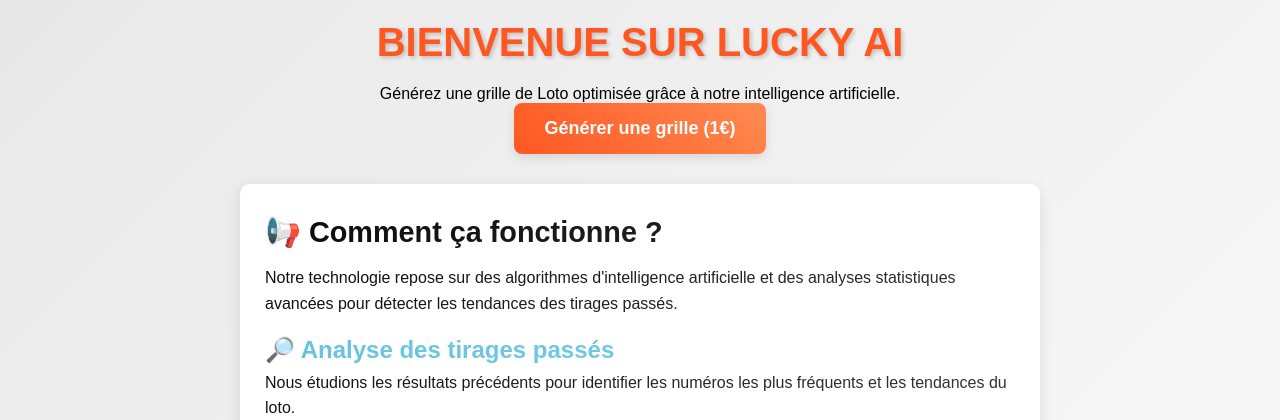
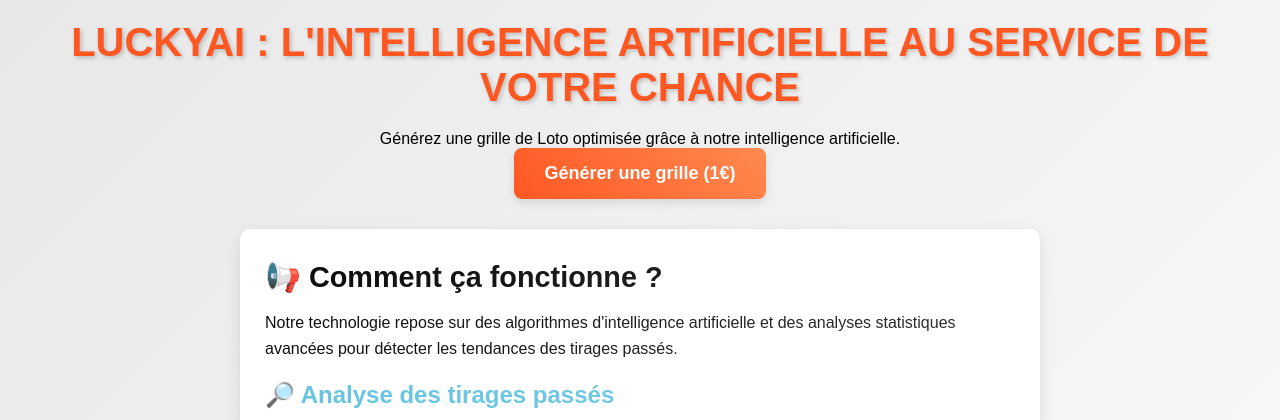
Before and after one commit to changetheworld06/luckyai, a Flask app: page / in a window 1280 px wide. Shown: the top 420 px of the page. Run offline with Flask 3, Linux system fonts and the light colour scheme; parts of the project's set-up code (start-up, migrations or seed data) failed here and were passed over.

Commit message:
Mise à jour du SEO et correction des liens

```diff
--- a/templates/index.html
+++ b/templates/index.html
@@ -16,10 +16,14 @@
         <meta name="twitter:title" content="LuckyAI - Boostez vos chances au Loto avec l'IA">
         <meta name="twitter:description" content="LuckyAI analyse les anciens tirages du Loto et génère des numéros optimisés grâce à l'intelligence artificielle.">
         <meta name="twitter:image" content="https://www.luckyai.fr/static/preview.jpg">
+        <meta property="og:title" content="LuckyAI - L'IA au service de votre chance">
+        <meta property="og:description" content="LuckyAI optimise vos stratégies grâce à l'intelligence artificielle.">
+        <meta property="og:image" content="https://www.luckyai.fr/images/preview.jpg">
+        <meta property="og:url" content="https://www.luckyai.fr/">
     </head>
 <body>
 
-    <h1>Bienvenue sur Lucky AI</h1>
+    <h1>LuckyAI : L'Intelligence Artificielle au Service de Votre Chance</h1>
     <p>Générez une grille de Loto optimisée grâce à notre intelligence artificielle.</p>
 
     <button id="buyButton">Générer une grille (1€)</button>
```
Also changed, not shown: sitemap.xml (added, +7 -0 lines).
